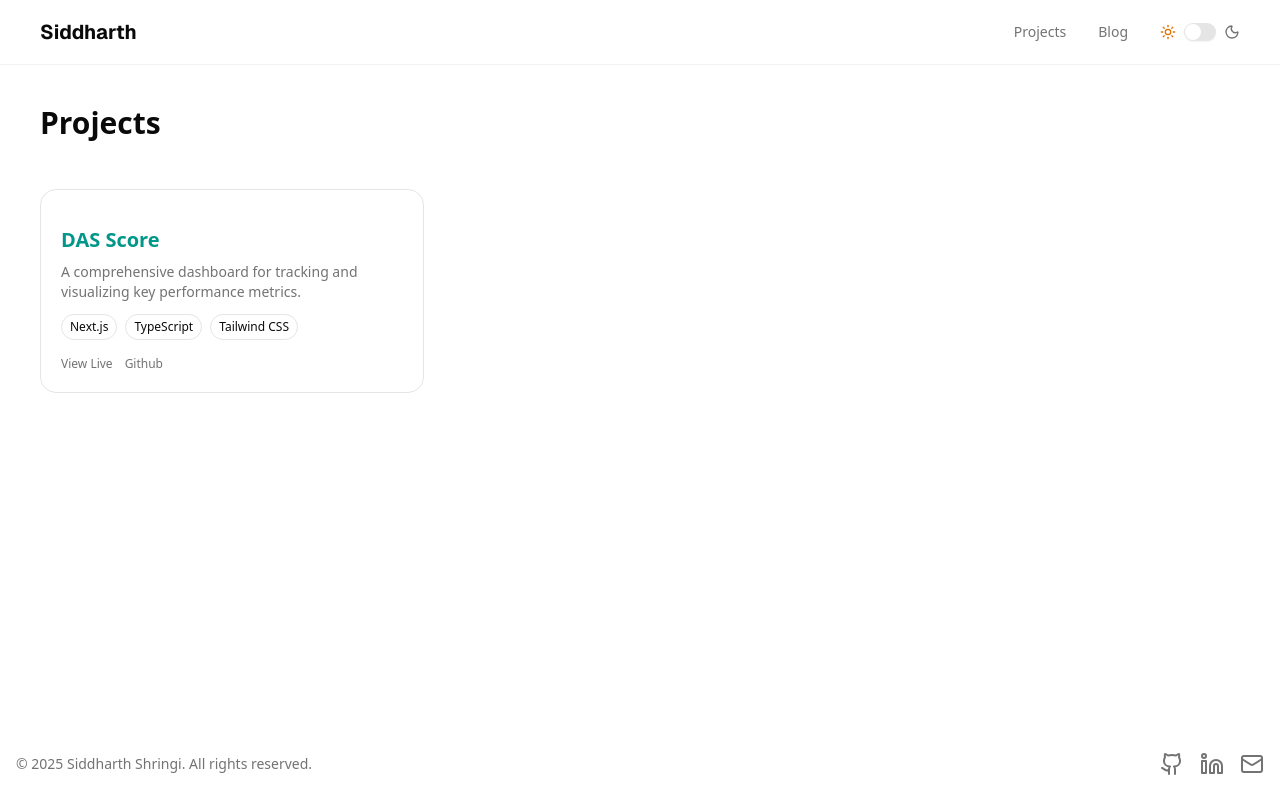
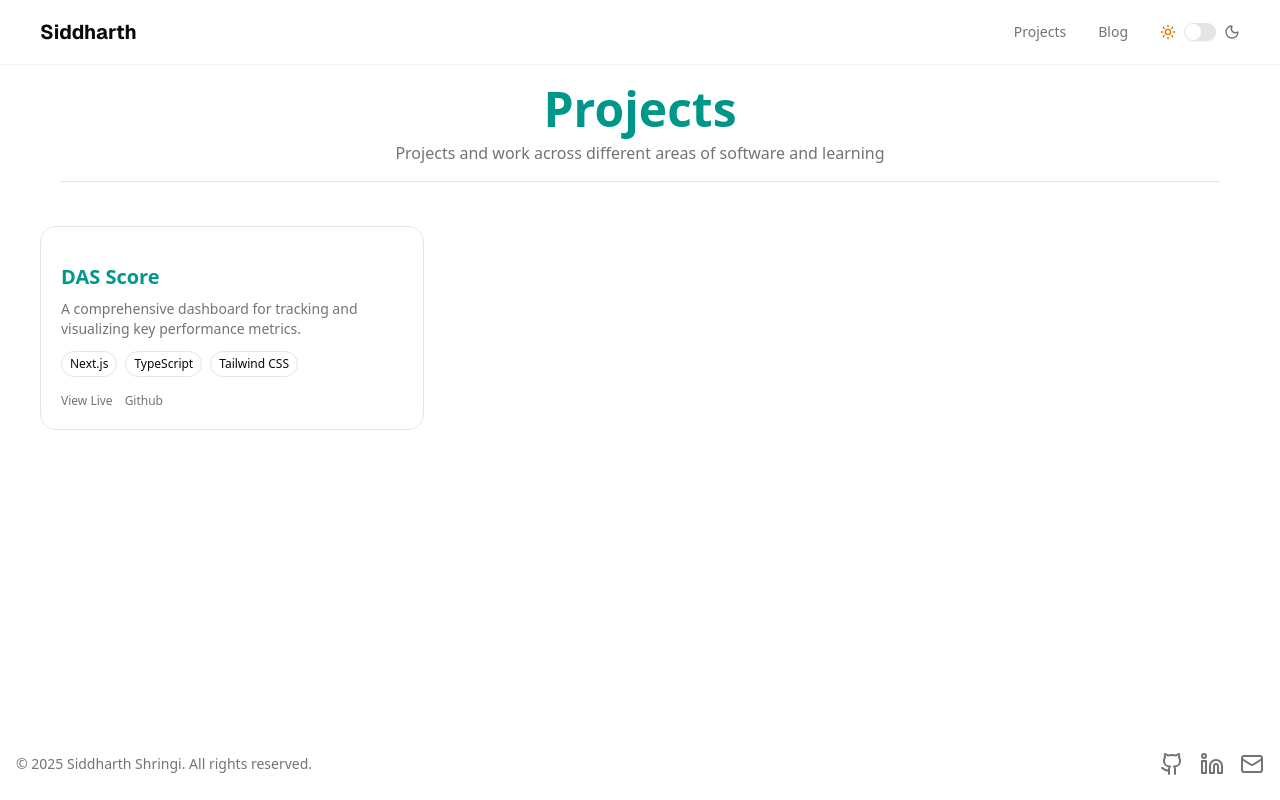
Before and after one commit to SiddharthShringi/siddharth-portfolio, a Next.js app: page /projects in a window 1280 px wide. Built offline with nearby package versions, Linux system fonts and the light colour scheme; a web font is replaced by a local one.

Commit message:
Revamped project page and layout

```diff
--- a/app/blog/[slug]/page.tsx
+++ b/app/blog/[slug]/page.tsx
@@ -3,9 +3,10 @@ import Link from 'next/link';
 import Image from 'next/image';
 import { notFound } from 'next/navigation';
 import { getPostBySlug } from '@/lib/posts';
-import { ArrowLeft } from 'lucide-react';
+import { ArrowLeft, Calendar } from 'lucide-react';
 import MDXContent from '@/components/MDXContent';
 import { formatDate } from '@/lib/utils';
+import { Badge } from '@/components/ui/badge';
 
 export default async function Post({ params }: { params: { slug: string } }) {
   const { slug } = await params;
@@ -22,10 +23,24 @@ export default async function Post({ params }: { params: { slug: string } }) {
     <section className="md:flex md:items-center md:justify-center my-10">
       <div className="px-6 lg:px-8 xl:px-10">
         <Link href="/blog" className="flex items-center text-sm text-muted-foreground mb-4">
-          <ArrowLeft className="mr-2 h-4 w-4" />
-          <span>Back to Blog</span>
+          <Badge className="mb-1 mr-2 bg-foreground hover:bg-muted-foreground cursor-pointer transition-transform duration-300 ease-out hover:scale-95">
+            <ArrowLeft className="mr-2 h-4 w-4" />
+            <span>Back to Blog</span>
+          </Badge>
         </Link>
+
+        <header>
+          <h1 className="text-4xl font-bold font-sans text-balance my-2 sm:my-2">{title}</h1>
+          {publishedAt && (
+            <div className="flex items-center gap-2">
+              <Calendar className="w-4 h-4 text-muted-foreground" />
+              <p className="text-xs text-muted-foreground">{formatDate(publishedAt)}</p>
+            </div>
+          )}
+          {author && <p className="text-sm text-muted-foreground mt-2 mb-4">By {author}</p>}
+        </header>
         {/* Post Image */}
+
         {image && (
           <div className="relative w-full sm:mb-6 h-64 sm:h-96 overflow-hidden">
             <Image
@@ -37,14 +52,6 @@ export default async function Post({ params }: { params: { slug: string } }) {
             />
           </div>
         )}
-
-        <header>
-          <h1 className="text-4xl font-bold font-sans text-balance my-4 sm:my-2">{title}</h1>
-          {publishedAt && (
-            <p className="text-xs text-muted-foreground my-1">{formatDate(publishedAt)}</p>
-          )}
-          {author && <p className="text-sm text-muted-foreground my-2">By {author}</p>}
-        </header>
         <main className="prose dark:prose-invert prose-pre:bg-accent dark:prose-pre:bg-accent mt-5">
           <MDXContent source={content} />
         </main>
--- a/app/blog/page.tsx
+++ b/app/blog/page.tsx
@@ -7,10 +7,10 @@ async function Blog() {
   return (
     <section className="">
       <div className="mx-auto max-w-7xl">
-        <div className="mx-5 py-5 text-center">
+        <div className="py-5 text-center">
           <h1 className="text-5xl text-chart-2 font-bold">Posts</h1>
           <p className="text-muted-foreground py-2">
-            Thoughts, tutorials, and insights on engineering, and programming.
+            Thoughts, lessons, and reflections from learning and building
           </p>
           <div className="border-t my-2"></div>
         </div>
--- a/app/projects/page.tsx
+++ b/app/projects/page.tsx
@@ -5,10 +5,16 @@ import { Project } from '@/lib/types/project';
 
 export default function Projects() {
   return (
-    <section className="my-10">
+    <section className="mx-auto max-w-7xl">
       <div className="px-4 sm:px-6 lg:px-8 xl:px-10 mb-6">
-        <h1 className="text-3xl font-semibold">Projects</h1>
-        <main className="py-12 space-y-8">
+        <div className="mx-5 py-5 text-center">
+          <h1 className="text-5xl text-chart-2 font-bold">Projects</h1>
+          <p className="text-muted-foreground py-2">
+            Projects and work across different areas of software and learning
+          </p>
+          <div className="border-t my-2"></div>
+        </div>
+        <main className="py-4 space-y-8">
           <div className="grid gap-6 md:grid-cols-3">
             {projects.map((p: Project) => (
               <div className="rounded-2xl border p-5" key={`project-${p.title}-${p.links[0]?.url}`}>
--- a/components/Blogs.tsx
+++ b/components/Blogs.tsx
@@ -10,7 +10,10 @@ export default function Blogs({ posts }: { posts: PostMetadata[] }) {
   return (
     <div className="flex flex-col gap-4 ">
       {posts.map((post) => (
-        <div className="border rounded-xl mx-5" key={post.slug}>
+        <div
+          className="border rounded-xl mx-5 hover:border-muted-foreground transition-transform duration-300 ease-out hover:scale-99"
+          key={post.slug}
+        >
           <Link href={`/blog/${post.slug}`} className="flex flex-col gap-2 py-2 px-2 transition">
             {/* Mobile Index */}
             <div className="flex flex-col justify-start gap-2 p-5 md:hidden">
--- a/components/Navbar.tsx
+++ b/components/Navbar.tsx
@@ -10,7 +10,7 @@ import * as motion from 'motion/react-client';
 export default function Navbar() {
   return (
     <nav className="sticky top-0 z-50 bg-background/80 backdrop-blur-md border-b border-border/50">
-      <div className="container mx-auto px-4 sm:px-6 lg:px-8 xl:px-10">
+      <div className="container mx-auto max-w-7xl px-4 sm:px-6 lg:px-8 xl:px-10">
         <div className="flex justify-between items-center h-16">
           {/* Logo */}
           <div className="flex-shrink-0">
```
